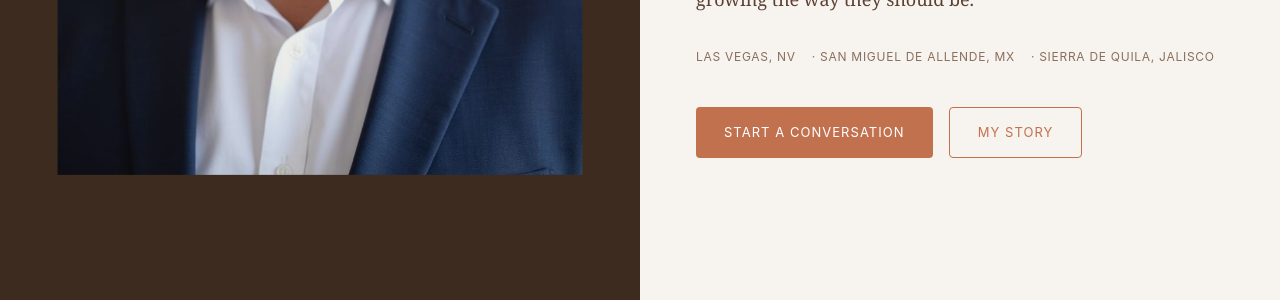
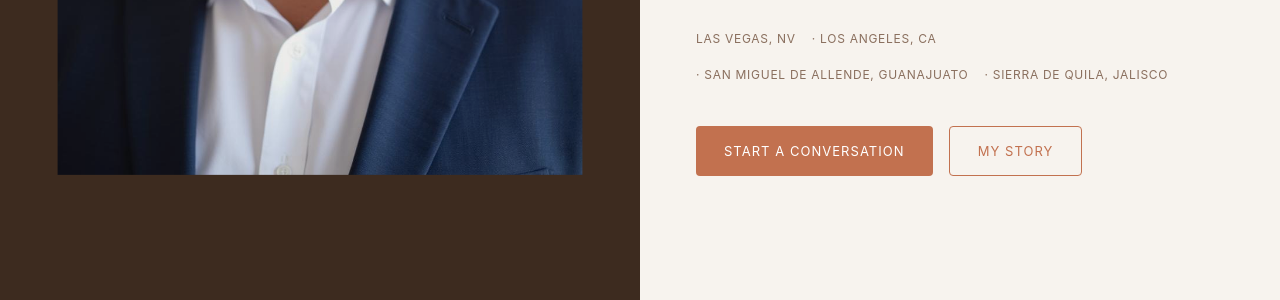
Before and after one commit to boeckh-gif/juansoltero-website, a website: page public/index.html in a window 1280 px wide. Shown: the part 500-800 px from the top of the page. Drawn offline with Linux system fonts and the light colour scheme.

Commit message:
Update locations and add Los Angeles

```diff
--- a/public/index.html
+++ b/public/index.html
@@ -279,7 +279,8 @@
 
     <div class="hero-locations sans">
       <span>Las Vegas, NV</span>
-      <span>San Miguel de Allende, MX</span>
+      <span>Los Angeles, CA</span>
+      <span>San Miguel de Allende, Guanajuato</span>
       <span>Sierra de Quila, Jalisco</span>
     </div>
 
@@ -531,7 +532,7 @@
           <a href="mailto:juanboeckh@gmail.com">juanboeckh@gmail.com</a>
         </div>
         <div class="contact-detail" style="margin-top:0.5rem; font-size:12px; color:var(--text-light);">
-          Las Vegas, NV · San Miguel de Allende, MX
+          Las Vegas, NV · Los Angeles, CA · San Miguel de Allende, Guanajuato · Sierra de Quila, Jalisco
         </div>
       </div>
 
@@ -582,7 +583,7 @@
       <div class="ai-links" id="ai-links"></div>
     </div>
     <div class="footer-copy sans">
-      © 2026 Juan Boeckh. All rights reserved. · Las Vegas, NV · San Miguel de Allende, MX
+      © 2026 Juan Boeckh. All rights reserved. · Las Vegas, NV · Los Angeles, CA · San Miguel de Allende, Guanajuato · Sierra de Quila, Jalisco
     </div>
   </div>
 </footer>
```
